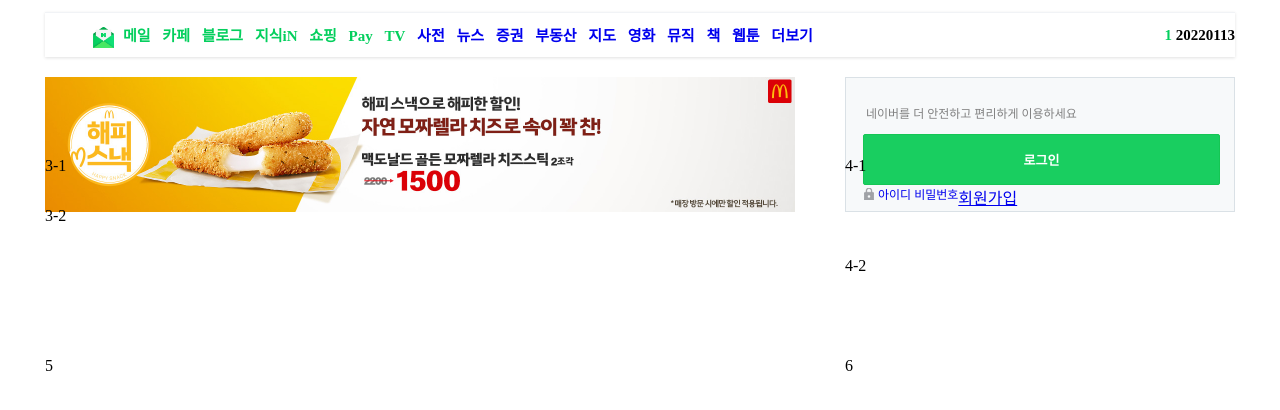
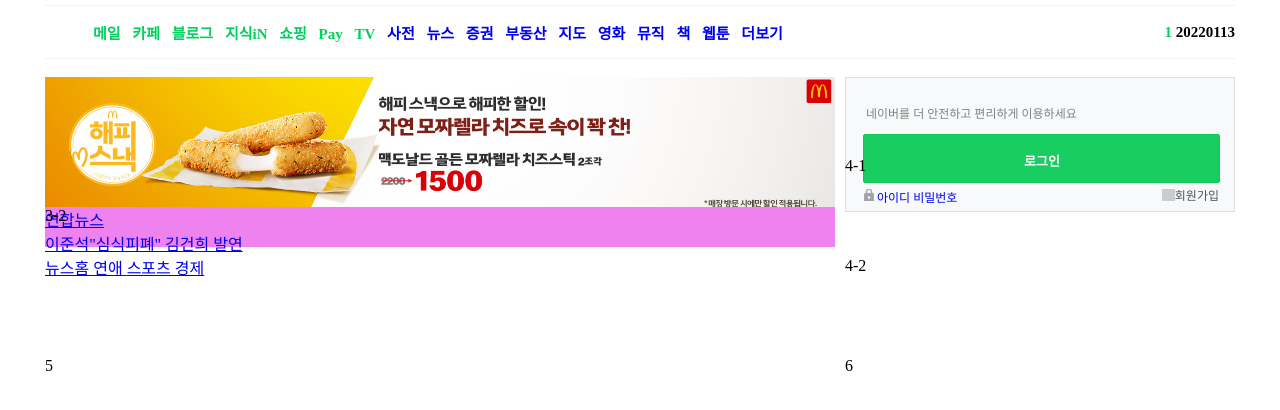
Before and after one commit to been95/frontend-css, a plain HTML site: page naver.html in a window 1280 px wide. Shown: the part 166-576 px from the top of the page. Drawn offline with Linux system fonts and the light colour scheme.

Commit message:
로그인라인완성

```diff
--- a/css/style.css
+++ b/css/style.css
@@ -76,11 +76,10 @@
   color: #ffffff;
 }
 .gnb{
-    width: 100%;
-    height: 45px;
+    width:1190px ;
+    height: 52px;
     position: absolute;
     bottom: 0;
-    box-shadow: 0 1px 3px 0 rgb(0 0 0 / 12%);
 }
 .group_nav{
   position:absolute;
@@ -92,6 +91,9 @@
   font-size: 15px;
   font-weight: bold;
   border-top: 1px solid #f1f3f6;
+  border-bottom: 1px solid #f1f3f6;
+
+
 }
 .group_nav ul li{
   display:inline-block;
@@ -99,7 +101,6 @@
 
 }
 .group_nav img{
-    float: left;
     display: inline-block;
     width: 21px;
     height: 21px;
@@ -133,12 +134,10 @@
   grid-template-rows: repeat(24, 40px);
   gap: 10px;
 }
-.main-box:nth-of-type(-n+2){
-  margin-top:20px;
-}
+
 .ad{
-  grid-column: 1 / 3;
-  grid-row: 1 / 3;
+  grid-column: 1 / 4;
+  grid-row: 1 / 4;
   margin-top: 20px;
   height: 135px;
 }
@@ -146,17 +145,18 @@
   display: block;
 }
 .ad a img{
-  width: 750px;
+  width: 790px;
   height: 135px;
 }
 .sc_login {
   grid-column: 3 / 4;
-  grid-row: 1 / 3;
+  grid-row: 1 / 4;
   padding: 14px 14px 12px 17px;
   background-color: #f7f9fa;
   border: 1px solid #dae1e6;
   height: 135px;
   box-sizing: border-box;
+  margin-top: 20px;
 }
 h2{
   position: absolute;
@@ -174,7 +174,7 @@
 
 .sc_login .link_login{
     display: block;
-    padding: 15px 0;
+    padding: 16px 16px 12px 17px;
     margin-top: 11px;
     background-color: #19ce60;
     border: 1px solid #15c654;
@@ -193,7 +193,8 @@
 .lock_box{
   float:left;
   font-size: 12px;
-
+  color:#404040;
+  margin: 5px 1px 1px;
 }
 .lock_box::before{
   display: inline-block;
@@ -203,14 +204,33 @@
   vertical-align: top;
   background-image: url(../images/naver_lock.png);
   content: '';
-    margin: 2px 1px 1px;
 }
 .lock_box a{
   text-decoration : none;
 }
-.box-three-1 {
+.link_join{
+  float:right;
+  color:#505050;
+  font-size: 12px;
+  line-height:16px;
+  text-decoration: none;
+  margin: 5px 1px 1px;
+}
+.link_join::before{
+  display: inline-block;
+    width: 11px;
+    height: 11px;
+    background-position: -840px -649px;
+    background-repeat: no-repeat;
+    vertical-align: top;
+    content: '';
+    background-image: url(../images/naver_sp_main_6f9b98.png);
+    padding:1px;
+}
+.grour_issue {
   grid-column: 1 / 3;
-  grid-row: 3 / 4;
+  grid-row: 4 / 5;
+  background-color: violet;
 }
 
 .box-three-2 {
--- a/naver.html
+++ b/naver.html
@@ -50,8 +50,6 @@
 			<ul>
 				<li>
 					<a href="/">메일
-						<img src="./images/naver_mail.png" alt="메일" >
-
 						</i>
 					</a>
 				</li>
@@ -84,7 +82,7 @@
 	<section class="main-container">
 		<section class="main-box ad">
 			<a href="#">
-				<img src="./images/naver_mbanner.jpg">
+			<img src="./images/naver_mbanner.jpg">
 			</a>
 		</section>
 		<section class="main-box sc_login">
@@ -104,7 +102,30 @@
 			</div>
 			<a href="#" class="link_join">회원가입</a>
 		</section>
-		<section class="main-box box-three-1">3-1</section>
+		<section class="main-box grour_issue">
+			<div class="issue_area">
+				<a href="#">
+					연합뉴스
+				</a>
+			</div>
+			<a href="#" class="list_issue">
+			이준석"심식피폐" 김건희 발연
+			</a>
+			<div class="direct_area">
+				<a href="#">
+					뉴스홈
+				</a>
+				<a href="#">
+					연애
+				</a>
+				<a href="#">
+					스포츠
+				</a>
+				<a href="#">
+					경제
+				</a>
+			</div>
+		</section>
 		<section class="main-box box-three-2">3-2</section>
 		<section class="main-box box-four-1">4-1</section>
 		<section class="main-box box-four-2">4-2</section>
```
Lines whose indentation alone changed are shown as unchanged.
